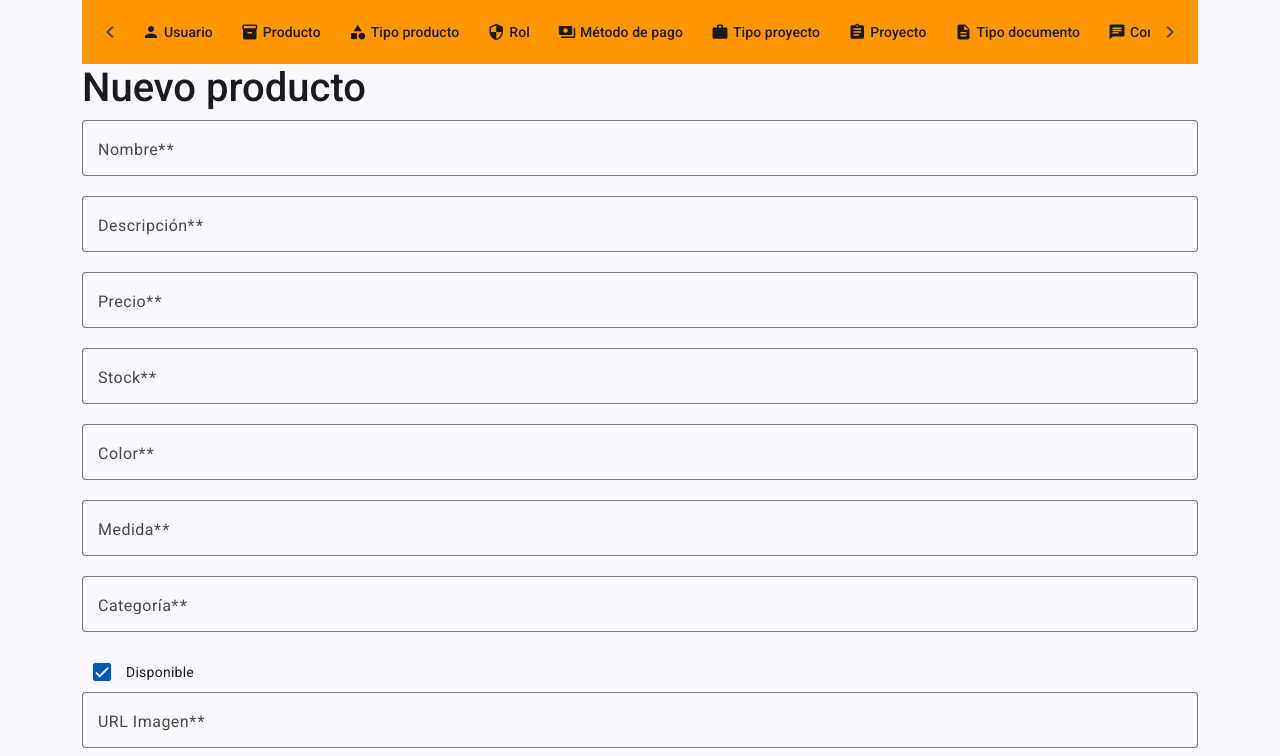
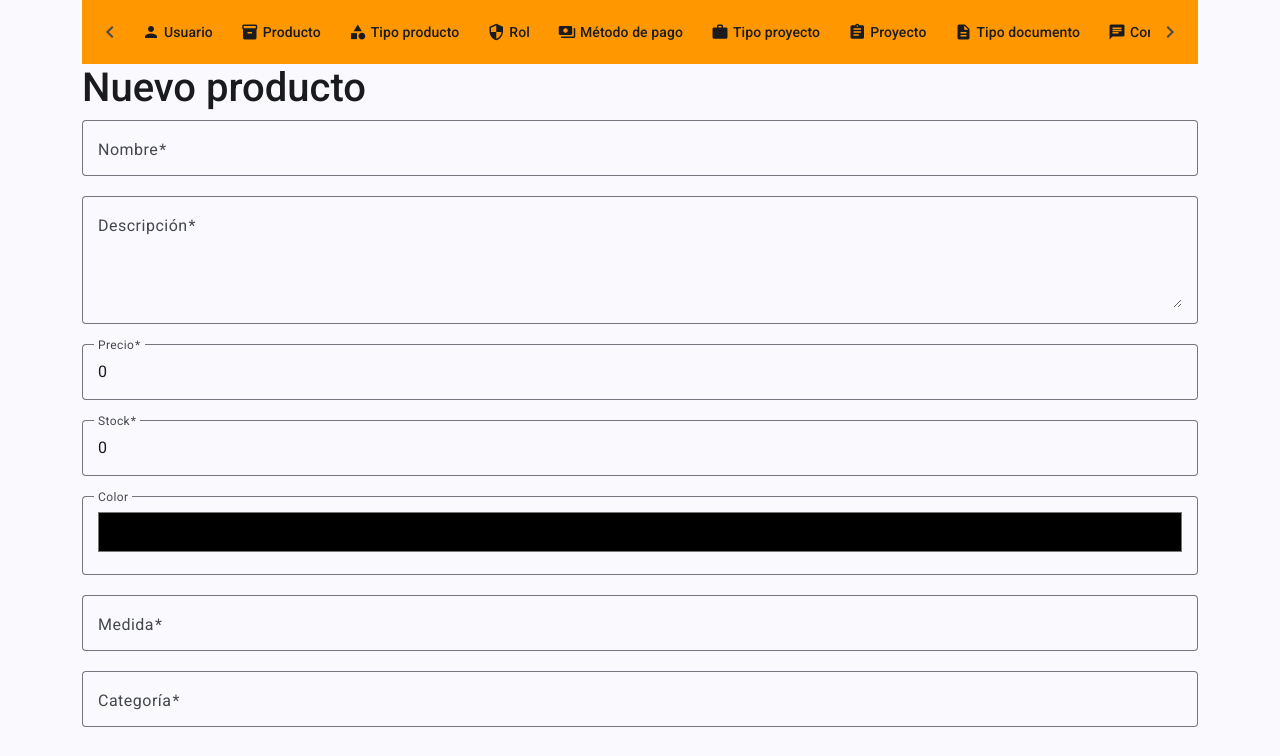
Before and after one commit to Valentino2012X/TextilFrontRE, an Angular app: page /producto/new in a window 1280 px wide. Shown: the top 756 px of the page. Built offline with nearby package versions, Linux system fonts and the light colour scheme; no server answers.

Commit message:
mas delimitaciones

```diff
--- a/package.json
+++ b/package.json
@@ -30,6 +30,7 @@
     "@angular/material": "^20.2.10",
     "@angular/platform-browser": "^20.3.0",
     "@angular/router": "^20.3.0",
+    "ngx-color-picker": "^20.1.1",
     "rxjs": "~7.8.0",
     "tslib": "^2.3.0",
     "zone.js": "~0.15.0"
--- a/src/app/components/metodo-pago/metodo-pago-insertar/metodo-pago-insertar.html
+++ b/src/app/components/metodo-pago/metodo-pago-insertar/metodo-pago-insertar.html
@@ -5,6 +5,9 @@
     <mat-form-field appearance="outline" class="full-width-table">
       <mat-label>Nombre del método de pago</mat-label>
       <input matInput formControlName="nombreMetodoPago" />
+        <mat-error *ngIf="form.get('nombreMetodoPago')?.hasError('required')">
+          El método de pago es obligatorio
+        </mat-error>
     </mat-form-field>
 
     <button mat-raised-button color="primary" type="submit" [disabled]="form.invalid">
--- a/src/app/components/producto/producto-insert/producto-insert.html
+++ b/src/app/components/producto/producto-insert/producto-insert.html
@@ -5,73 +5,119 @@
 
     <div class="row">
       <mat-form-field appearance="outline" class="field">
-        <mat-label>Nombre*</mat-label>
+        <mat-label>Nombre</mat-label>
         <input matInput formControlName="nombreProducto" />
+        <mat-error *ngIf="form.get('nombreProducto')?.hasError('required')">
+        El nombre es obligatorio
+        </mat-error>
       </mat-form-field>
 
       <mat-form-field appearance="outline" class="field">
-        <mat-label>Descripción*</mat-label>
-        <input matInput formControlName="descripcionProducto" />
+        <mat-label>Descripción</mat-label>
+        <textarea matInput formControlName="descripcionProducto" rows="4"></textarea>
+        <mat-error *ngIf="form.get('descripcionProducto')?.hasError('required')">
+       La descripción es obligatorio
+        </mat-error>
+        <mat-error *ngIf="form.get('descripcionProducto')?.hasError('maxlength')">
+        La descripción no puede tener más de 200 caracteres
+      </mat-error>
+      <mat-error *ngIf="form.get('descripcionProducto')?.hasError('minlength')">
+        La descripción no puede tener menos de 10 caracteres
+      </mat-error>
       </mat-form-field>
 
       <mat-form-field appearance="outline" class="field">
-        <mat-label>Precio*</mat-label>
+        <mat-label>Precio</mat-label>
         <input matInput type="number" formControlName="precioProducto" />
+        <mat-error *ngIf="form.get('precioProducto')?.hasError('min')">
+           El precio no puede ser negativo
+        </mat-error>
+        <mat-error *ngIf="form.get('precioProducto')?.hasError('required')">
+          El precio es obligatorio
+        </mat-error>
       </mat-form-field>
 
       <mat-form-field appearance="outline" class="field">
-        <mat-label>Stock*</mat-label>
+        <mat-label>Stock</mat-label>
         <input matInput type="number" formControlName="stockProducto" />
+        <mat-error *ngIf="form.get('stockProducto')?.hasError('min')">
+           El stock no puede ser negativo
+        </mat-error>
+        <mat-error *ngIf="form.get('stockProducto')?.hasError('required')">
+          El stock es obligatorio
+        </mat-error>
       </mat-form-field>
     </div>
 
     <div class="row">
+  <mat-form-field appearance="outline" class="field">
+    <mat-label>Color</mat-label>
+
+    <input
+      type="color"
+      matInput
+      formControlName="colorProducto"
+      style="height: 40px; padding: 0;"
+    />
+  </mat-form-field>
+
       <mat-form-field appearance="outline" class="field">
-        <mat-label>Color*</mat-label>
-        <input matInput formControlName="colorProducto" />
+        <mat-label>Medida</mat-label>
+        <input matInput formControlName="medidaProducto" />
+         <mat-error *ngIf="form.get('medidaProducto')?.hasError('required')">
+          La medida es obligatoria
+        </mat-error>
       </mat-form-field>
 
       <mat-form-field appearance="outline" class="field">
-        <mat-label>Medida*</mat-label>
-        <input matInput formControlName="medidaProducto" />
-      </mat-form-field>
-
-      <mat-form-field appearance="outline" class="field">
-        <mat-label>Categoría*</mat-label>
+        <mat-label>Categoría</mat-label>
         <input matInput formControlName="categoriaProducto" />
+        <mat-error *ngIf="form.get('categoriaProducto')?.hasError('required')">
+          La categoria es obligatoria
+        </mat-error>
       </mat-form-field>
 
       <mat-checkbox formControlName="disponibleProducto">
         Disponible
       </mat-checkbox>
+
     </div>
 
     <div class="row">
       <mat-form-field appearance="outline" class="field">
-        <mat-label>URL Imagen*</mat-label>
+        <mat-label>URL Imagen</mat-label>
         <input matInput formControlName="urlTipoProducto" />
+        <mat-error *ngIf="form.get('urlTipoProducto')?.hasError('required')">
+          El URL es obligatorio
+        </mat-error>
       </mat-form-field>
     </div>
 
     <div class="row">
       <!-- SELECT TIPO PRODUCTO -->
       <mat-form-field appearance="outline" class="field">
-        <mat-label>Tipo producto*</mat-label>
+        <mat-label>Tipo producto</mat-label>
         <mat-select formControlName="tipoProducto">
           <mat-option *ngFor="let tp of listaTipoProducto" [value]="tp.idTipoProducto">
             {{ tp.nombreTipoProducto }}
           </mat-option>
         </mat-select>
+        <mat-error *ngIf="form.get('tipoProducto')?.hasError('required')">
+          El tipo de producto es obligatorio
+        </mat-error>
       </mat-form-field>
 
       <!-- SELECT USUARIO -->
       <mat-form-field appearance="outline" class="field">
-        <mat-label>Usuario*</mat-label>
+        <mat-label>Usuario</mat-label>
         <mat-select formControlName="usuario">
           <mat-option *ngFor="let u of listaUsuarios" [value]="u.idUsuario">
             {{ u.nombreUsuario }}
           </mat-option>
         </mat-select>
+          <mat-error *ngIf="form.get('usuario')?.hasError('required')">
+          El usuario es obligatorio
+        </mat-error>
       </mat-form-field>
 
       <button mat-raised-button color="primary" type="submit">
--- a/src/app/components/producto/producto-insert/producto-insert.ts
+++ b/src/app/components/producto/producto-insert/producto-insert.ts
@@ -50,10 +50,10 @@ export class ProductoInsertarComponent implements OnInit {
     this.form = this.fb.group({
       idProducto: [''],
       nombreProducto: ['', Validators.required],
-      descripcionProducto: ['', Validators.required],
-      precioProducto: ['', Validators.required],
-      stockProducto: ['', Validators.required],
-      colorProducto: ['', Validators.required],
+      descripcionProducto: ['', [Validators.required, Validators.maxLength(200),Validators.minLength(10)]],
+      precioProducto: [0, [Validators.required, Validators.min(0)]],
+      stockProducto: [0, [Validators.required, Validators.min(0)]],
+      colorProducto: [],
       medidaProducto: ['', Validators.required],
       categoriaProducto: ['', Validators.required],
       disponibleProducto: [true, Validators.required],
```
Also changed, not shown: 1 other file (tests, documents, lock files or other folders).
